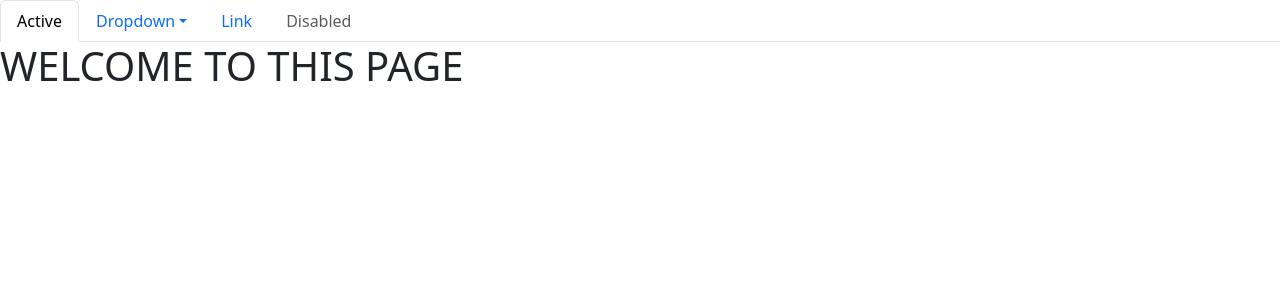
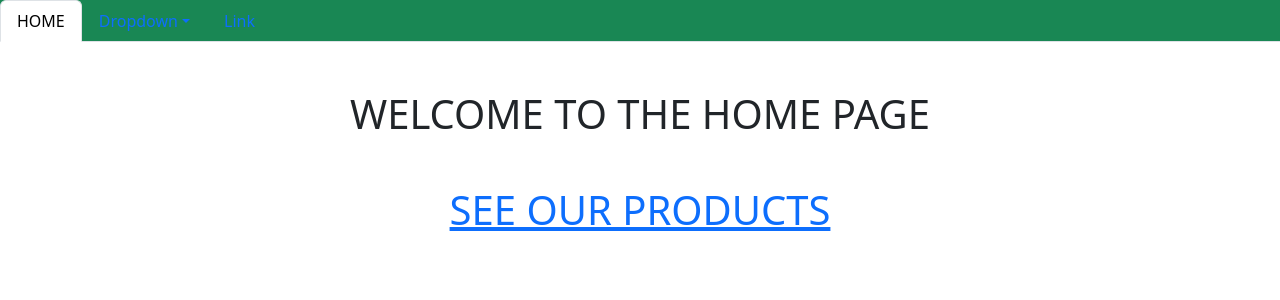
Before and after one commit to Royweru/django-simple-shop, a Django app: page / in a window 1280 px wide. Shown: the top 300 px of the page. Run offline with Django 4.2, Linux system fonts and the light colour scheme.

Commit message:
modified:   products/templates/home.html 	modified:   products/templates/main.html     Just worked a little bit on the home page and     products page

```diff
--- a/products/templates/home.html
+++ b/products/templates/home.html
@@ -13,14 +13,14 @@
   </head>
   <body>
 
-    <ul class="nav nav-tabs">
+    <ul class="nav nav-tabs bg-success">
         <li class="nav-item">
-          <a class="nav-link active" aria-current="page" href="#">Active</a>
+          <a class="nav-link active" aria-current="page" href="/">HOME</a>
         </li>
         <li class="nav-item dropdown">
-          <a class="nav-link dropdown-toggle" data-bs-toggle="dropdown" href="#" role="button" aria-expanded="false">Dropdown</a>
+          <a class="nav-link dropdown-toggle" data-bs-toggle="dropdown"  role="button" aria-expanded="false">Dropdown</a>
           <ul class="dropdown-menu">
-            <li><a class="dropdown-item" href="#">Action</a></li>
+            <li><a class="dropdown-item" href="/">HOME AGAIN</a></li>
             <li><a class="dropdown-item" href="#">Another action</a></li>
             <li><a class="dropdown-item" href="#">Something else here</a></li>
             <li><hr class="dropdown-divider"></li>
@@ -30,13 +30,9 @@
         <li class="nav-item">
           <a class="nav-link" href="#">Link</a>
         </li>
-        <li class="nav-item">
-          <a class="nav-link disabled">Disabled</a>
-        </li>
       </ul>
-      <h1>
-        WELCOME TO THIS PAGE
-      </h1>
+      <h1 class="mt-5 text-center">WELCOME TO THE HOME PAGE</h1>
+      <h1 class="text-center mt-5"> <a  href="products"> SEE OUR PRODUCTS</a></h1>
     <script
       src="https://cdn.jsdelivr.net/npm/bootstrap@5.3.0/dist/js/bootstrap.bundle.min.js"
       integrity="sha384-geWF76RCwLtnZ8qwWowPQNguL3RmwHVBC9FhGdlKrxdiJJigb/j/68SIy3Te4Bkz"
```
Also changed, not shown: products/templates/main.html (+22 -1 lines).
